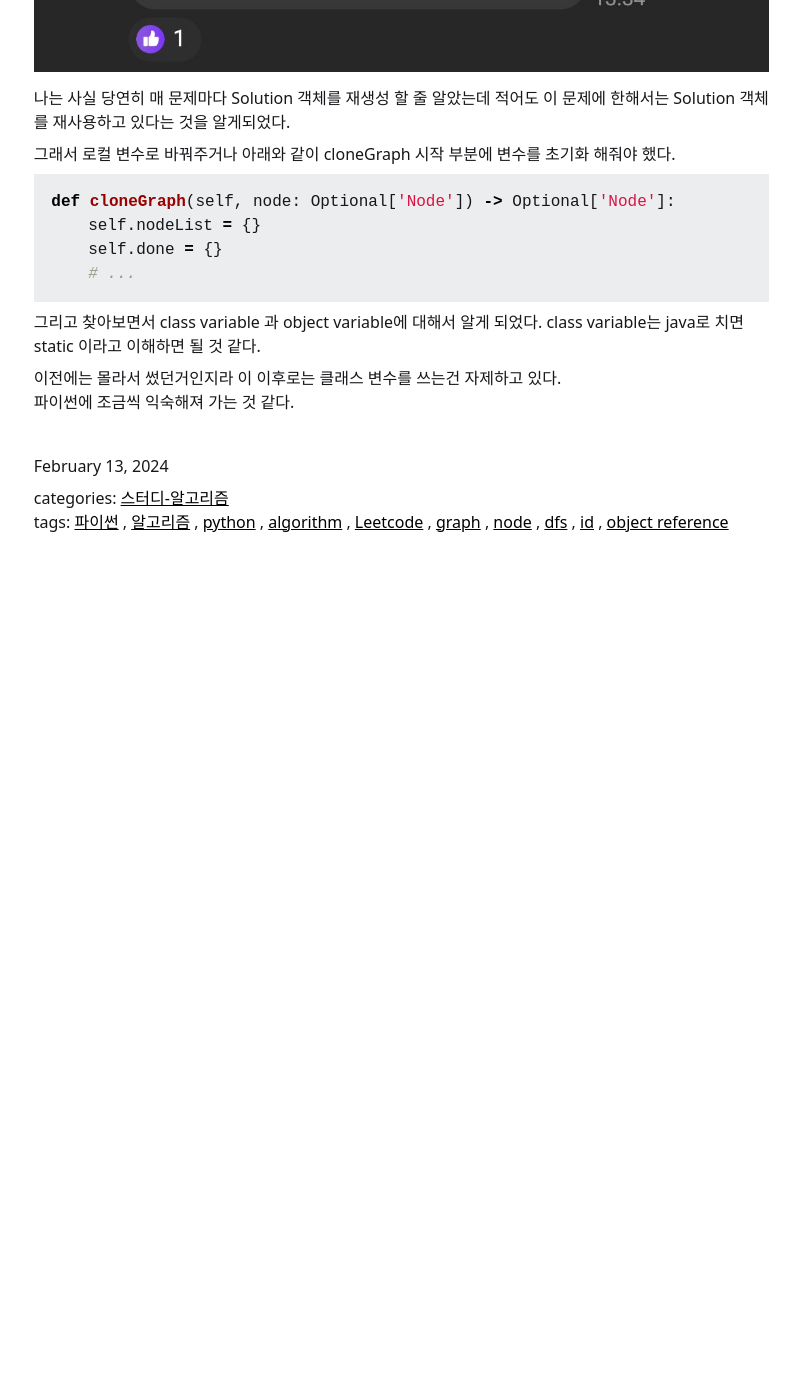
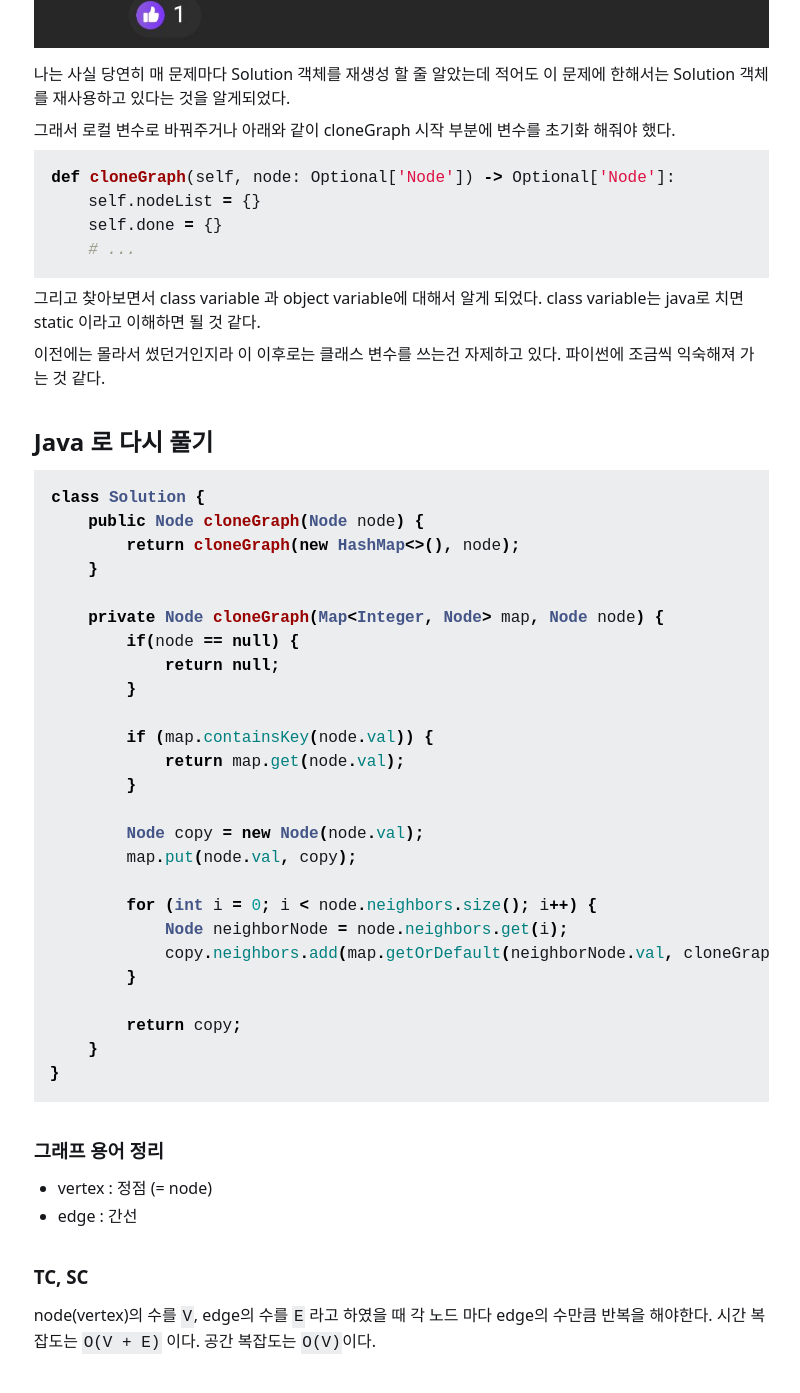
Before and after one commit to dev-jonghoonpark/algorithm-blog, a Jekyll site: the page built from _posts/2024-02-13-leetcode-133.md, in a window 1280 px wide and 1400 px high, scrolled down 6691 px. Shown: the top 1393 px of the window, without its empty margins (319-1119 px from the left). Built offline with Jekyll 4.4.1, drawn with Linux system fonts in a browser that asks for light colours; before the commit the page ends 7321 px from its top, so only the background shows below that; some of the changed text lies outside the part shown.

Commit message:
update post

````diff
--- a/_posts/2024-02-13-leetcode-133.md
+++ b/_posts/2024-02-13-leetcode-133.md
@@ -14,6 +14,10 @@
     dfs,
     id,
     object reference,
+    Java,
+    자바,
+    vertex,
+    edge,
   ]
 date: 2024-02-13 22:00:00 +0900
 ---
@@ -199,3 +203,43 @@
 
 이전에는 몰라서 썼던거인지라 이 이후로는 클래스 변수를 쓰는건 자제하고 있다.
 파이썬에 조금씩 익숙해져 가는 것 같다.
+
+## Java 로 다시 풀기
+
+```java
+class Solution {
+    public Node cloneGraph(Node node) {
+        return cloneGraph(new HashMap<>(), node);
+    }
+
+    private Node cloneGraph(Map<Integer, Node> map, Node node) {
+        if(node == null) {
+            return null;
+        }
+
+        if (map.containsKey(node.val)) {
+            return map.get(node.val);
+        }
+
+        Node copy = new Node(node.val);
+        map.put(node.val, copy);
+
+        for (int i = 0; i < node.neighbors.size(); i++) {
+            Node neighborNode = node.neighbors.get(i);
+            copy.neighbors.add(map.getOrDefault(neighborNode.val, cloneGraph(map, node.neighbors.get(i))));
+        }
+
+        return copy;
+    }
+}
+```
+
+### 그래프 용어 정리
+
+- vertex : 정점 (= node)
+- edge : 간선
+
+### TC, SC
+
+node(vertex)의 수를 `V`, edge의 수를 `E` 라고 하였을 때 각 노드 마다 edge의 수만큼 반복을 해야한다.
+시간 복잡도는 `O(V + E)` 이다. 공간 복잡도는 `O(V)`이다.
````
